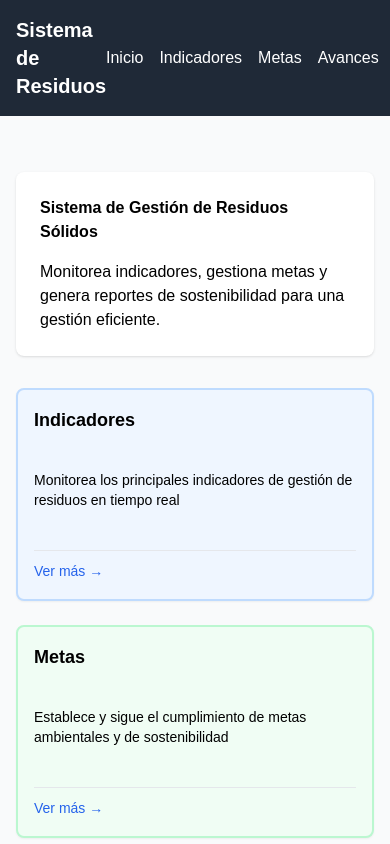
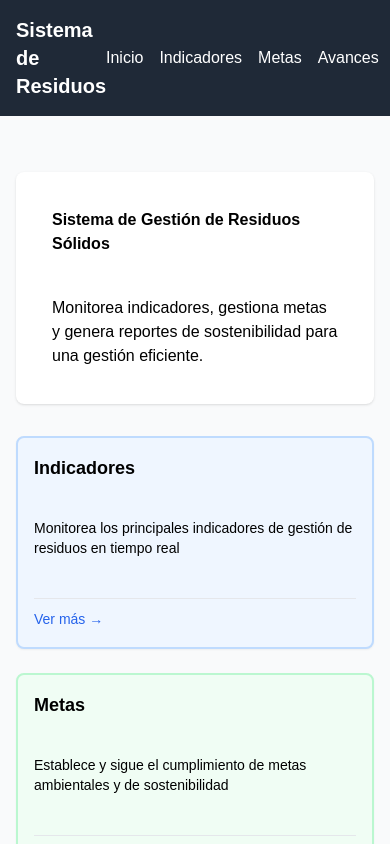
Before and after one commit to Carlostavo/new, a Next.js app: page / in a window 390 px wide. Shown: the top 844 px of the page. Built offline with nearby package versions, Linux system fonts and the light colour scheme; no server answers.

Commit message:
Update EditableText.jsx

```diff
--- a/components/EditableText.jsx
+++ b/components/EditableText.jsx
@@ -8,13 +8,14 @@ export default function EditableText({
   onSave,
   className = "",
   placeholder = "Escribe aquí...",
-  onEditStart,
+  onElementSelect,
+  isSelected,
   currentStyles
 }) {
   const [value, setValue] = useState(text);
   const [isEditingLocal, setIsEditingLocal] = useState(false);
   const [originalValue, setOriginalValue] = useState(text);
-  const inputRef = useRef(null);
+  const elementRef = useRef(null);
 
   useEffect(() => {
     setValue(text);
@@ -22,33 +23,44 @@ export default function EditableText({
   }, [text]);
 
   useEffect(() => {
-    if (isEditingLocal && inputRef.current) {
-      inputRef.current.focus();
-      inputRef.current.setSelectionRange(value.length, value.length);
-      adjustTextareaHeight();
-
-      // Notificar que comenzó la edición
-      if (onEditStart) {
-        onEditStart();
+    if (isEditingLocal && elementRef.current) {
+      const textarea = elementRef.current.querySelector('textarea');
+      if (textarea) {
+        textarea.focus();
+        textarea.setSelectionRange(value.length, value.length);
+        adjustTextareaHeight(textarea);
       }
     }
   }, [isEditingLocal]);
 
-  const adjustTextareaHeight = () => {
-    if (inputRef.current) {
-      inputRef.current.style.height = 'auto';
-      inputRef.current.style.height = Math.min(inputRef.current.scrollHeight, 200) + 'px';
+  const adjustTextareaHeight = (textarea) => {
+    if (textarea) {
+      textarea.style.height = 'auto';
+      textarea.style.height = Math.min(textarea.scrollHeight, 200) + 'px';
+    }
+  };
+
+  const handleElementClick = (e) => {
+    if (isEditing && !isEditingLocal) {
+      e.stopPropagation();
+      if (onElementSelect) {
+        onElementSelect({
+          element: elementRef.current,
+          text: value,
+          type: tag
+        });
+      }
+    }
+  };
+
+  const handleTextClick = () => {
+    if (isSelected && !isEditingLocal) {
+      setIsEditingLocal(true);
     }
   };
 
   const handleBlur = () => {
     handleSave();
-  };
-
-  const handleClick = () => {
-    if (isEditing && !isEditingLocal) {
-      setIsEditingLocal(true);
-    }
   };
 
   const handleKeyDown = (e) => {
@@ -63,7 +75,7 @@ export default function EditableText({
 
   const handleChange = (e) => {
     setValue(e.target.value);
-    adjustTextareaHeight();
+    adjustTextareaHeight(e.target);
   };
 
   const handleSave = () => {
@@ -83,12 +95,6 @@ export default function EditableText({
     setValue(originalValue);
   };
 
-  const handleDoubleClick = () => {
-    if (isEditing && !isEditingLocal) {
-      setIsEditingLocal(true);
-    }
-  };
-
   // Aplicar estilos desde el panel
   const applyStyles = () => {
     if (!currentStyles) return '';
@@ -102,14 +108,7 @@ export default function EditableText({
     switch (currentStyles.fontSize) {
       case 'small': styleClasses += 'text-sm '; break;
       case 'large': styleClasses += 'text-lg '; break;
-      case 'xlarge': styleClasses += 'text-xl '; break;
       default: styleClasses += 'text-base ';
-    }
-
-    switch (currentStyles.align) {
-      case 'center': styleClasses += 'text-center '; break;
-      case 'right': styleClasses += 'text-right '; break;
-      default: styleClasses += 'text-left ';
     }
 
     return styleClasses;
@@ -119,15 +118,18 @@ export default function EditableText({
 
   if (isEditing && isEditingLocal) {
     return (
-      <div className="relative editable-element editing">
+      <div
+        ref={elementRef}
+        className={`relative editable-element editing ${isSelected ? 'selected' : ''}`}
+      >
+        {isSelected && <div className="selected-element-indicator">Editando</div>}
         <textarea
-          ref={inputRef}
           value={value}
           onChange={handleChange}
           onBlur={handleBlur}
           onKeyDown={handleKeyDown}
           placeholder={placeholder}
-          className={`${className} ${applyStyles()} w-full resize-none overflow-hidden break-words whitespace-normal contain-text bg-transparent outline-none rounded-lg p-3`}
+          className={`${className} ${applyStyles()} w-full resize-none overflow-hidden break-words whitespace-normal contain-text bg-transparent outline-none rounded-lg p-3 editing-cursor`}
           style={{
             minHeight: '44px',
             maxHeight: '200px',
@@ -155,31 +157,24 @@ export default function EditableText({
     );
   }
 
-  if (isEditing) {
-    return (
+  return (
+    <div
+      ref={elementRef}
+      onClick={handleElementClick}
+      className={`element-highlight ${isSelected ? 'selected' : ''} ${isEditing ? 'cursor-pointer' : ''} smooth-transition`}
+    >
+      {isSelected && <div className="selected-element-indicator">Seleccionado</div>}
       <Tag
-        onClick={handleClick}
-        onDoubleClick={handleDoubleClick}
-        className={`${className} ${applyStyles()} editable-element edit-ready edit-tooltip break-words whitespace-normal overflow-hidden text-contain rounded-lg p-3 min-h-[44px] flex items-center smooth-transition ${
+        onClick={handleTextClick}
+        className={`${className} ${applyStyles()} break-words whitespace-normal overflow-hidden text-contain rounded-lg p-3 min-h-[44px] flex items-center ${
           value === placeholder ? 'text-gray-400 italic' : ''
-        }`}
+        } ${isEditing ? 'edit-tooltip' : ''}`}
         style={{
           color: currentStyles?.color || 'inherit'
         }}
       >
         {value || placeholder}
       </Tag>
-    );
-  }
-
-  return (
-    <Tag className={`${className} ${applyStyles()} break-words whitespace-normal overflow-hidden text-contain ${
-      value === placeholder ? 'text-gray-400 italic' : ''
-    }`}
-    style={{
-      color: currentStyles?.color || 'inherit'
-    }}>
-      {value || text}
-    </Tag>
+    </div>
   );
 }
```
